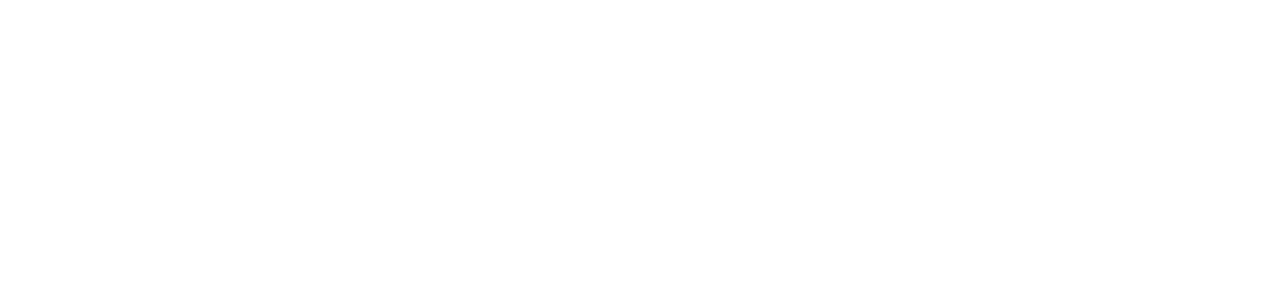
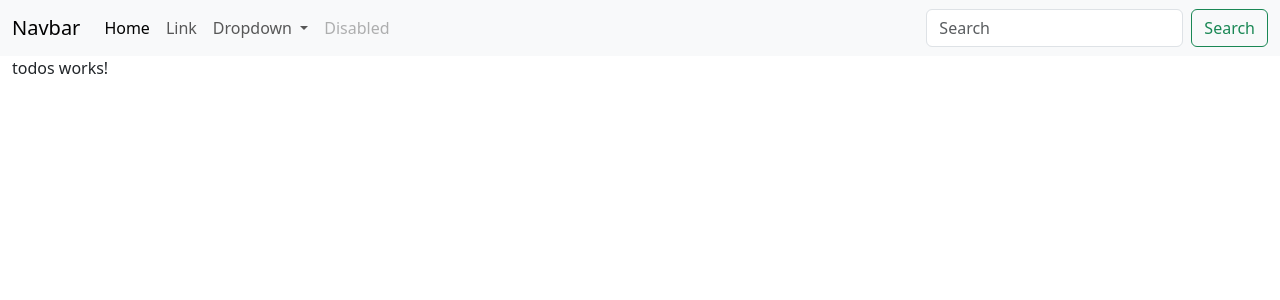
Before and after one commit to namanchandak/AnngularToDoList, an Angular app: page / in a window 1280 px wide. Shown: the top 300 px of the page. Built offline with nearby package versions, Linux system fonts and the light colour scheme.

Commit message:
components

```diff
--- a/src/app/app.component.html
+++ b/src/app/app.component.html
@@ -1,3 +1,42 @@
 <div>
-  <!-- <app-todos></app-todos> -->
+  <nav class="navbar navbar-expand-lg bg-body-tertiary">
+    <div class="container-fluid">
+      <a class="navbar-brand" href="#">Navbar</a>
+      <button class="navbar-toggler" type="button" data-bs-toggle="collapse" data-bs-target="#navbarSupportedContent" aria-controls="navbarSupportedContent" aria-expanded="false" aria-label="Toggle navigation">
+        <span class="navbar-toggler-icon"></span>
+      </button>
+      <div class="collapse navbar-collapse" id="navbarSupportedContent">
+        <ul class="navbar-nav me-auto mb-2 mb-lg-0">
+          <li class="nav-item">
+            <a class="nav-link active" aria-current="page" href="#">Home</a>
+          </li>
+          <li class="nav-item">
+            <a class="nav-link" href="#">Link</a>
+          </li>
+          <li class="nav-item dropdown">
+            <a class="nav-link dropdown-toggle" href="#" role="button" data-bs-toggle="dropdown" aria-expanded="false">
+              Dropdown
+            </a>
+            <ul class="dropdown-menu">
+              <li><a class="dropdown-item" href="#">Action</a></li>
+              <li><a class="dropdown-item" href="#">Another action</a></li>
+              <li><hr class="dropdown-divider"></li>
+              <li><a class="dropdown-item" href="#">Something else here</a></li>
+            </ul>
+          </li>
+          <li class="nav-item">
+            <a class="nav-link disabled" aria-disabled="true">Disabled</a>
+          </li>
+        </ul>
+        <form class="d-flex" role="search">
+          <input class="form-control me-2" type="search" placeholder="Search" aria-label="Search">
+          <button class="btn btn-outline-success" type="submit">Search</button>
+        </form>
+      </div>
+    </div>
+  </nav>
+  <div class = "container-fluid">
+    <app-todos></app-todos>
+  </div>
+
 </div>
--- a/src/app/app.component.ts
+++ b/src/app/app.component.ts
@@ -1,11 +1,12 @@
 import { Component } from '@angular/core';
 import { CommonModule } from '@angular/common';
 import { RouterOutlet } from '@angular/router';
+import { TodosComponent } from './MyComopnents/todos/todos.component';
 
 @Component({
   selector: 'app-root',
   standalone: true,
-  imports: [CommonModule, RouterOutlet],
+  imports: [CommonModule, RouterOutlet, TodosComponent],
   templateUrl: './app.component.html',
   styleUrl: './app.component.css'
 })
```
Also changed, not shown: src/app/MyComopnents/todos/todos.component.css (added), src/app/MyComopnents/todos/todos.component.html (renamed from src/app/MyComopnent/todos/todos.component.html), src/app/MyComopnents/todos/todos.component.ts (renamed from src/app/MyComopnent/todos/todos.component.ts), 1 other file (tests, documents, lock files or other folders).
